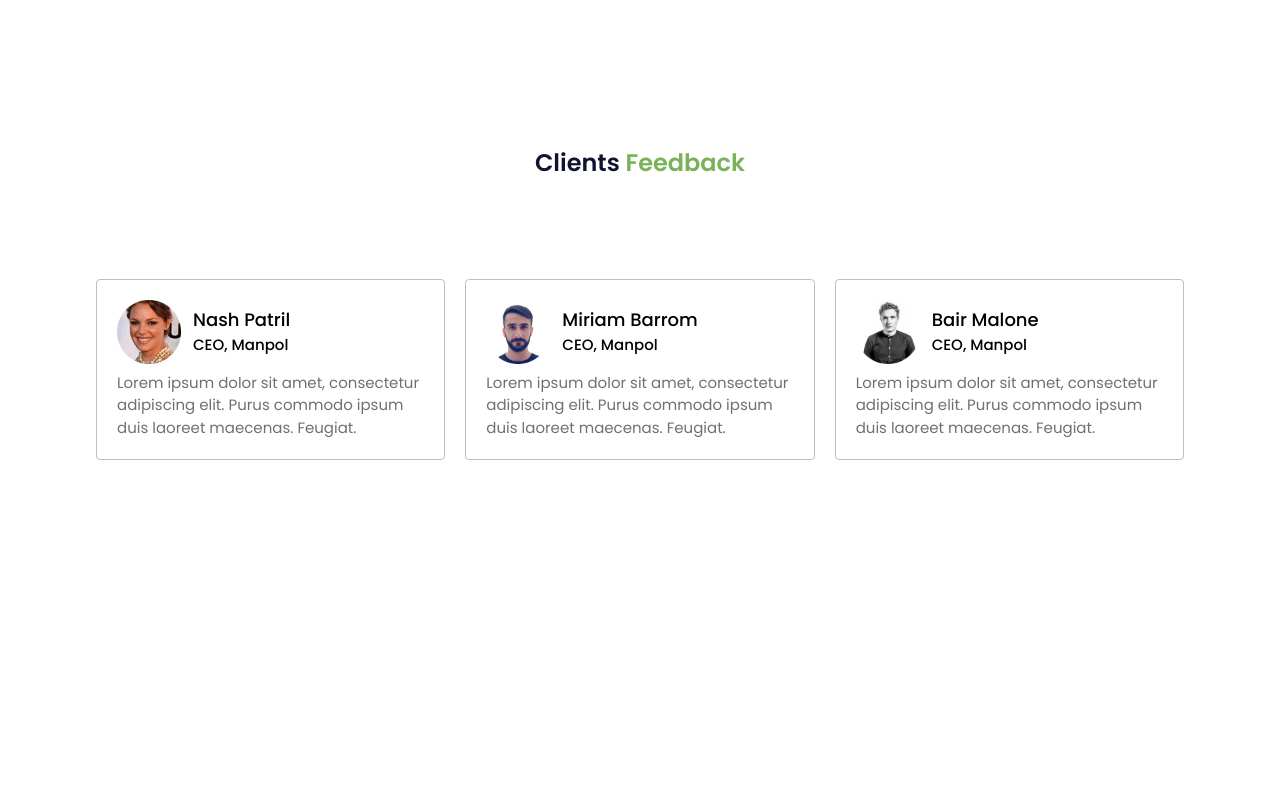
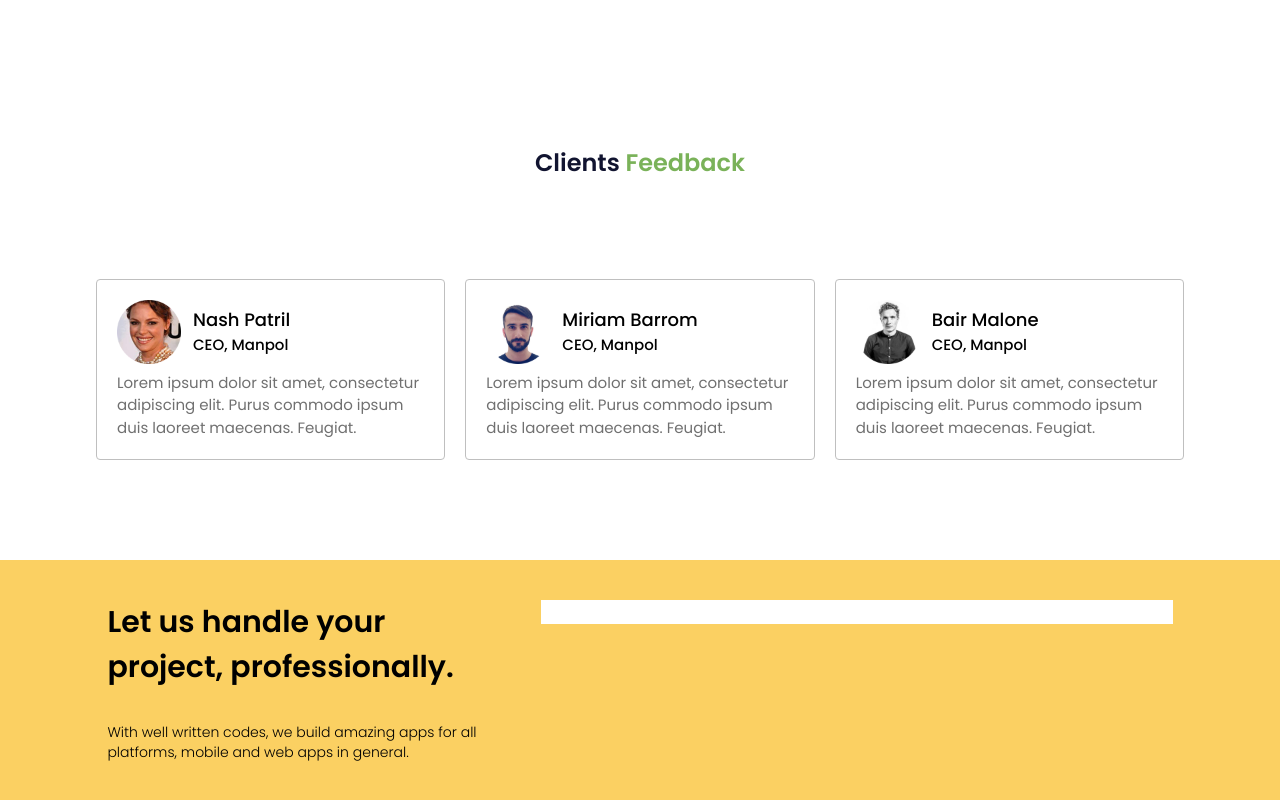
Before and after one commit to ronymia/design-agency-client-side, a React (Vite) app: page / in a window 1280 px wide. Shown: the part 1479-2279 px from the top of the page. Before the commit the page ends 2039 px from the top, so only its background shows below. Built offline with nearby package versions, Linux system fonts and the light colour scheme.

Commit message:
contact left

```diff
--- a/src/Pages/Home/Contact/Contact.jsx
+++ b/src/Pages/Home/Contact/Contact.jsx
@@ -2,8 +2,19 @@ import React from 'react';
 
 export default function Contact() {
      return (
-          <div>
-
-          </div>
+          <section className='w-full h-[400px] bg-yellow px-24 py-10 flex items-start justify-center gap-16'>
+               <div className="">
+                    <h2 className='text-3xl leading-normal font-semibold mb-8'>
+                         Let us handle your <br /> project, professionally.
+                    </h2>
+                    <p className='font-light text-sm'>
+                         With well written codes, we build amazing apps for all <br /> platforms, mobile and web apps in general.
+                    </p>
+               </div>
+               <div className="">
+                    <input type="text" name="" id="" />
+                    <input type="text" name="" id="" />
+               </div>
+          </section>
      )
 }
```
